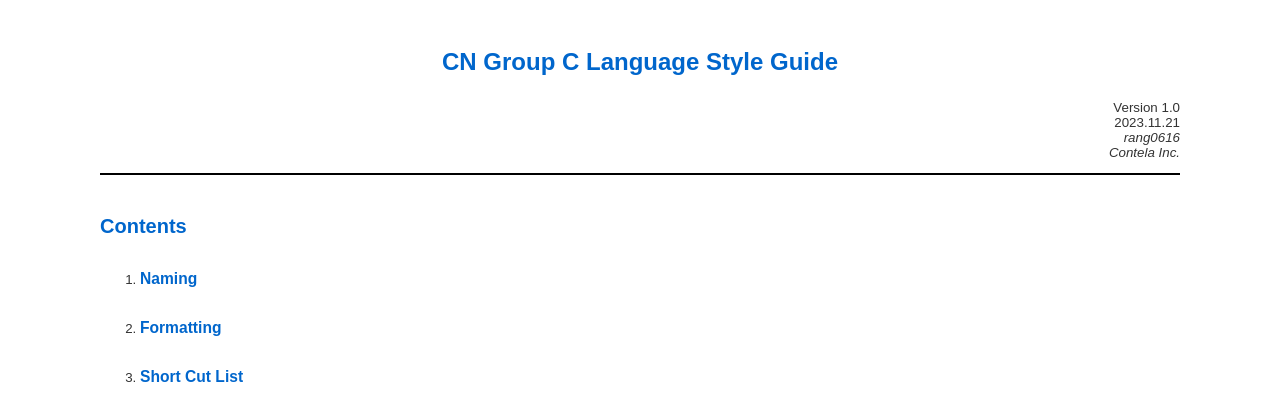
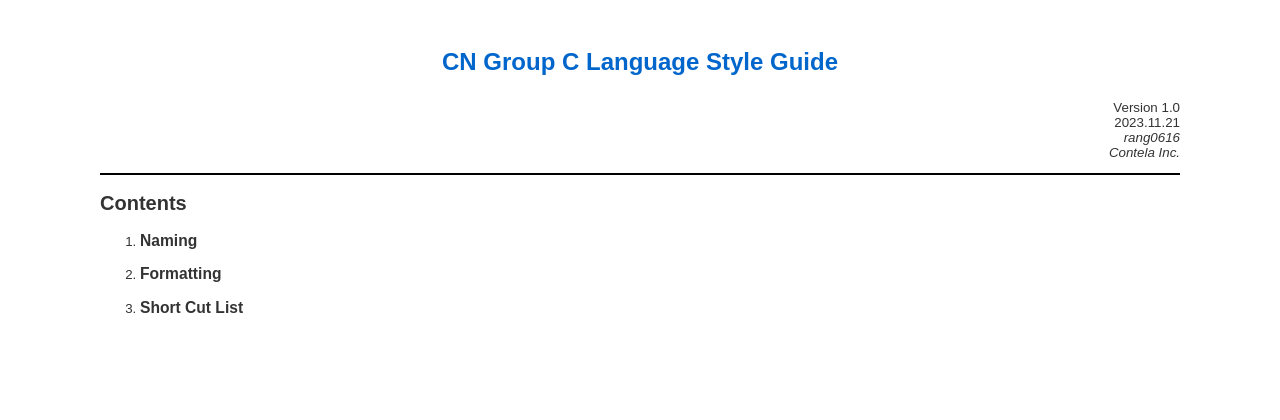
Before and after one commit to KWR-Contela/KWR-Contela.github.io, a plain HTML site: page CNCR.html in a window 1280 px wide. Drawn offline with Linux system fonts and the light colour scheme.

Commit message:
Update Style.css

```diff
--- a/Style.css
+++ b/Style.css
@@ -14,7 +14,7 @@ body
     margin-left: 100px;
 }
 
-h1, h2, h3, h4, h5, h6, .toc_title
+h1
 {
     color: #06c;
     margin-top: 2em;
```
